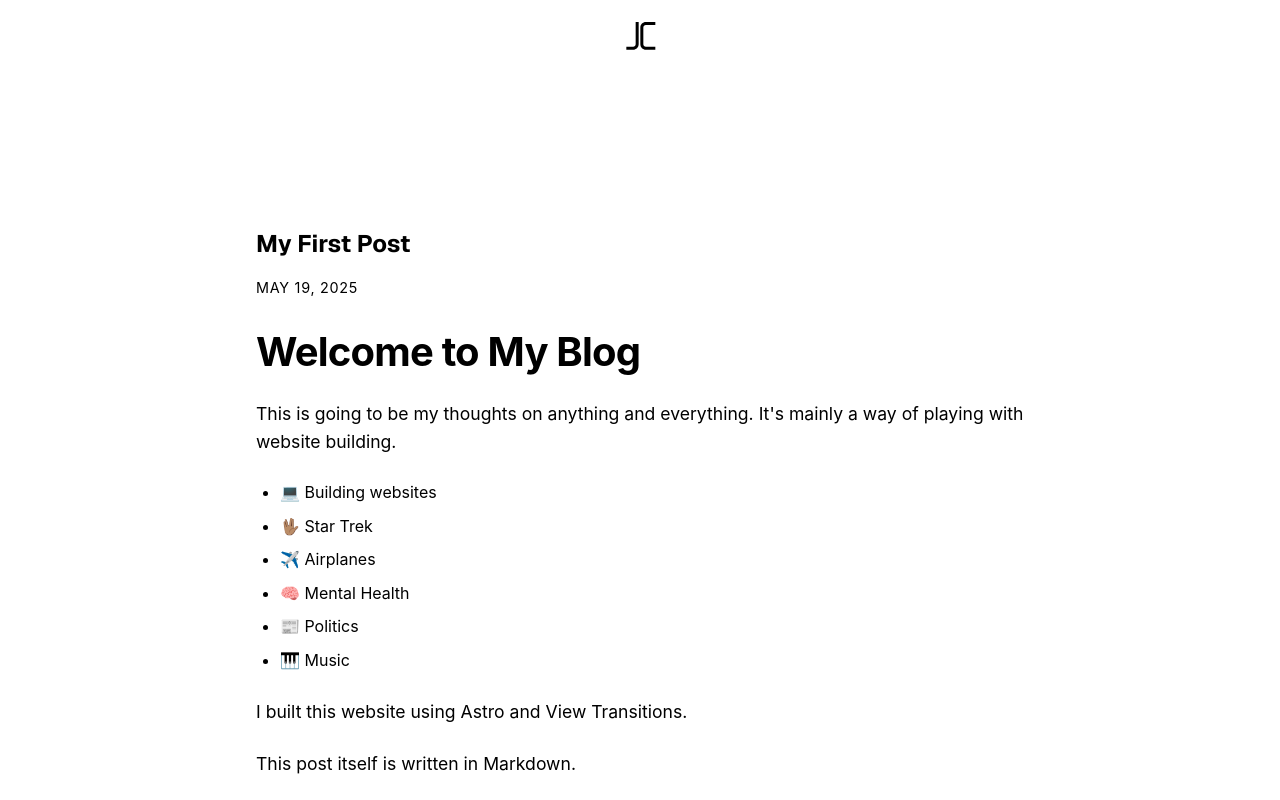
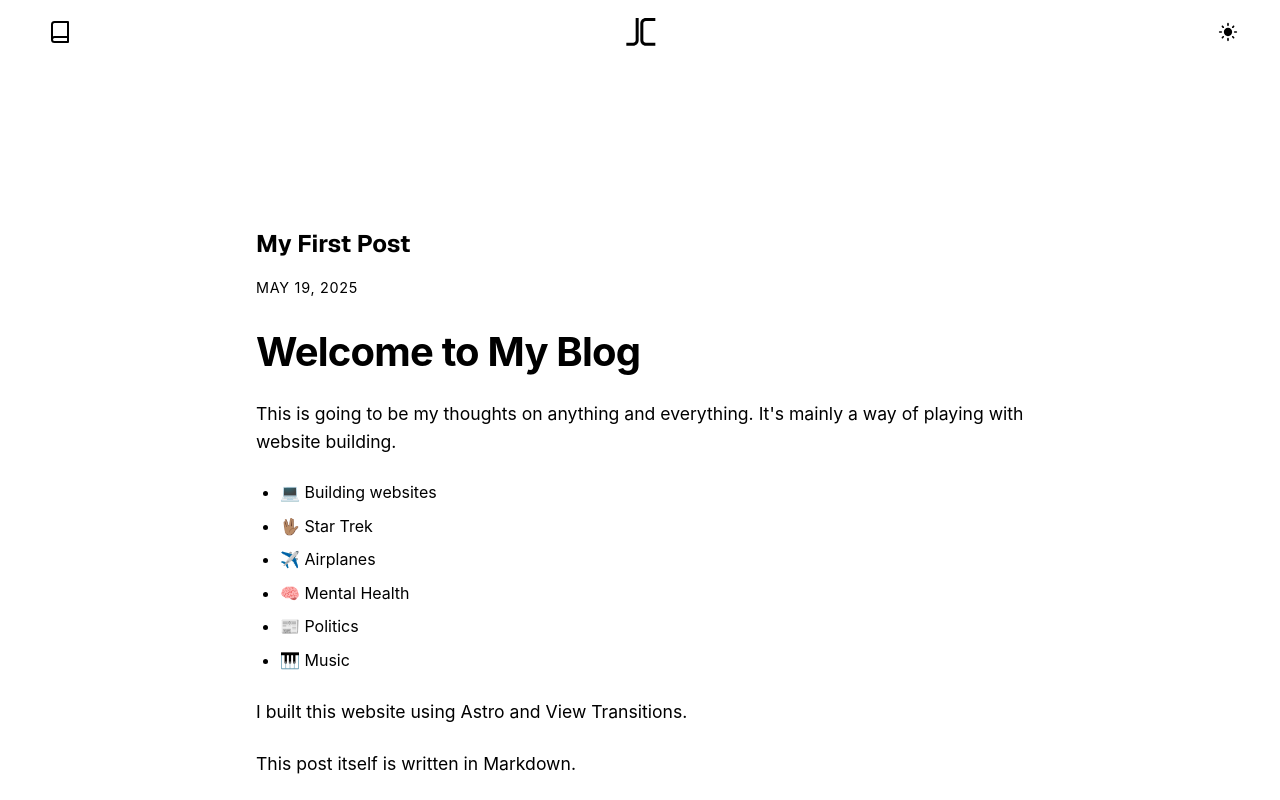
Before and after one commit to Jaredy899/next-website, a Next.js app: page /blog/1-first-post in a window 1280 px wide. Shown: the top 800 px of the page. Built offline with nearby package versions, Linux system fonts and the light colour scheme.

Commit message:
here we are3

```diff
--- a/src/components/Layout.tsx
+++ b/src/components/Layout.tsx
@@ -7,6 +7,7 @@ import type { BlogPost } from '~/utils/blog';
 import { enableViewTransitions } from '~/app/view-transitions';
 import Link from 'next/link';
 import JCLogo from './JCLogo';
+import ThemeToggle from './ThemeToggle';
 
 interface LayoutProps {
   children: React.ReactNode;
@@ -51,16 +52,43 @@ const Layout: React.FC<LayoutProps> = ({ children, posts }) => {
 
   return (
     <div className={layoutClasses}>
+      <header className="main-header">
+        <div className="header-content">
+          <div className="nav-controls">
+            <button
+              onClick={toggleSidebar}
+              className="blog-button"
+              aria-label="Toggle blog sidebar"
+            >
+              <svg
+                xmlns="http://www.w3.org/2000/svg"
+                width="24"
+                height="24"
+                viewBox="0 0 24 24"
+                fill="none"
+                stroke="currentColor"
+                strokeWidth="2"
+                strokeLinecap="round"
+                strokeLinejoin="round"
+                aria-hidden="true"
+              >
+                <path d="M4 19.5A2.5 2.5 0 0 1 6.5 17H20" />
+                <path d="M6.5 2H20v20H6.5A2.5 2.5 0 0 1 4 19.5v-15A2.5 2.5 0 0 1 6.5 2z" />
+              </svg>
+            </button>
+          </div>
           {router.pathname.startsWith('/blog') && (
-        <header>
             <Link href="/" onClick={(e) => handleNavigation(e, '/')}>
               <div className="logo-container">
                 <JCLogo />
               </div>
             </Link>
+          )}
+          <div className="nav-controls">
+            <ThemeToggle />
+          </div>
+        </div>
       </header>
-      )}
-      <Navigation onBlogClick={toggleSidebar} />
       <Sidebar
         isOpen={isSidebarOpen}
         onClose={() => setIsSidebarOpen(false)}
@@ -97,26 +125,30 @@ const Layout: React.FC<LayoutProps> = ({ children, posts }) => {
           margin-top: 4rem;
         }
 
-        header {
-          padding: 1rem;
-          display: flex;
-          justify-content: center;
-          align-items: center;
-        }
-
-        /* Blog page header */
-        .layout.blog header {
+        .main-header {
           position: fixed;
           top: 0;
           left: 0;
           right: 0;
-          z-index: 1002;
+          height: 4rem;
           background: var(--background);
+          border-bottom: 1px solid var(--border);
+          z-index: 1001;
+        }
+
+        .header-content {
+          max-width: 1200px;
+          margin: 0 auto;
+          height: 100%;
+          display: flex;
+          align-items: center;
+          justify-content: space-between;
+          padding: 0 2rem;
         }
 
         .logo-container {
           color: var(--text);
-          view-transition-name: jc-logo;
+          view-transition-name: jc-logo-blog;
           width: 40px;
           height: 40px;
           display: block;
@@ -126,6 +158,29 @@ const Layout: React.FC<LayoutProps> = ({ children, posts }) => {
           width: 100%;
           height: 100%;
           color: inherit;
+        }
+
+        .nav-controls {
+          display: flex;
+          align-items: center;
+          gap: 1rem;
+          width: 40px; /* Match logo width to maintain center alignment */
+        }
+
+        .blog-button {
+          background: none;
+          border: none;
+          color: var(--text);
+          cursor: pointer;
+          padding: 0.5rem;
+          display: flex;
+          align-items: center;
+          gap: 0.5rem;
+          transition: color 0.2s ease;
+        }
+
+        .blog-button:hover {
+          color: var(--accent);
         }
 
         @media (max-width: 768px) {
@@ -138,20 +193,17 @@ const Layout: React.FC<LayoutProps> = ({ children, posts }) => {
             height: 32px;
           }
 
+          .nav-controls {
+            width: 32px; /* Match mobile logo width */
+          }
+
           .layout.blog .main-content {
             margin-top: 3rem;
           }
+
+          .header-content {
+            padding: 0 1rem;
           }
-
-        .navigation {
-          position: fixed;
-          top: 0;
-          left: 0;
-          right: 0;
-          height: 4rem;
-          background: var(--background);
-          border-bottom: 1px solid var(--border);
-          z-index: 1100;
         }
       `}</style>
     </div>
--- a/src/components/Navigation.tsx
+++ b/src/components/Navigation.tsx
@@ -49,7 +49,7 @@ const Navigation: React.FC<NavigationProps> = ({ onBlogClick }) => {
           height: 4rem;
           background: var(--background);
           border-bottom: 1px solid var(--border);
-          z-index: 100;
+          z-index: 1002;
         }
 
         .nav-content {
@@ -59,7 +59,7 @@ const Navigation: React.FC<NavigationProps> = ({ onBlogClick }) => {
           display: flex;
           align-items: center;
           justify-content: space-between;
-          padding: 0 1rem;
+          padding: 0 2rem;
         }
 
         .blog-button {
@@ -80,7 +80,7 @@ const Navigation: React.FC<NavigationProps> = ({ onBlogClick }) => {
 
         @media (max-width: 768px) {
           .nav-content {
-            padding: 0 0.5rem;
+            padding: 0 1rem;
           }
         }
       `}</style>
```
Lines whose indentation alone changed are shown as unchanged.
